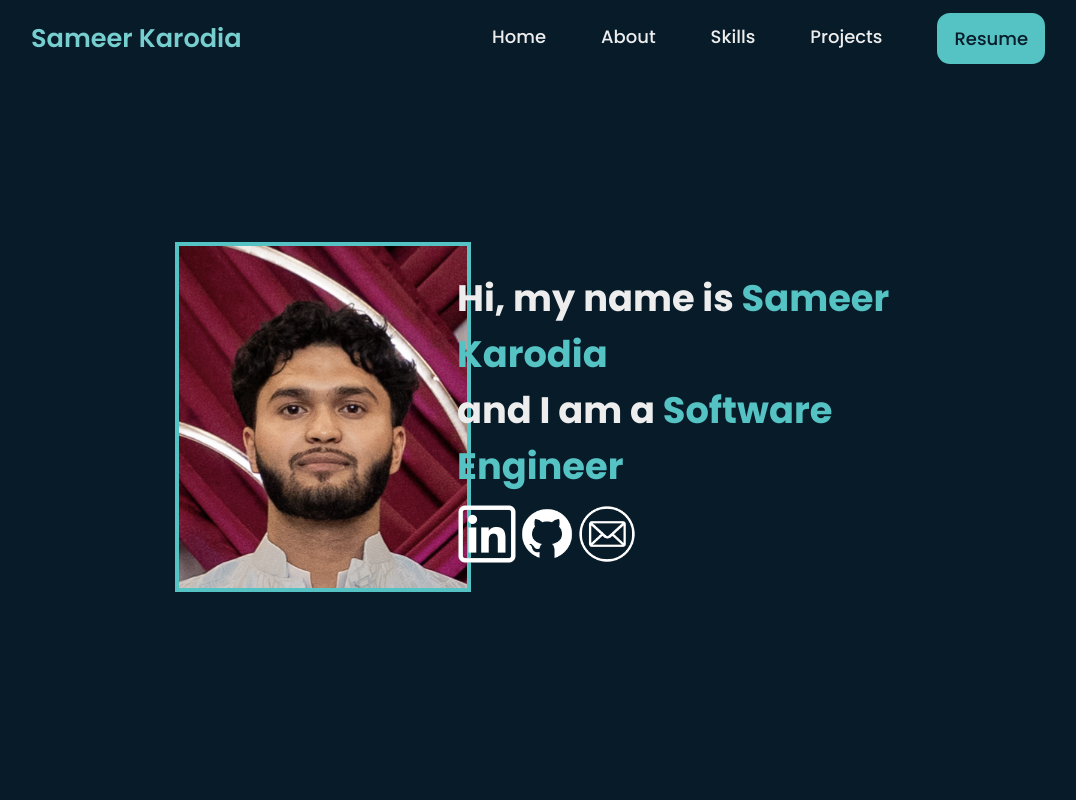
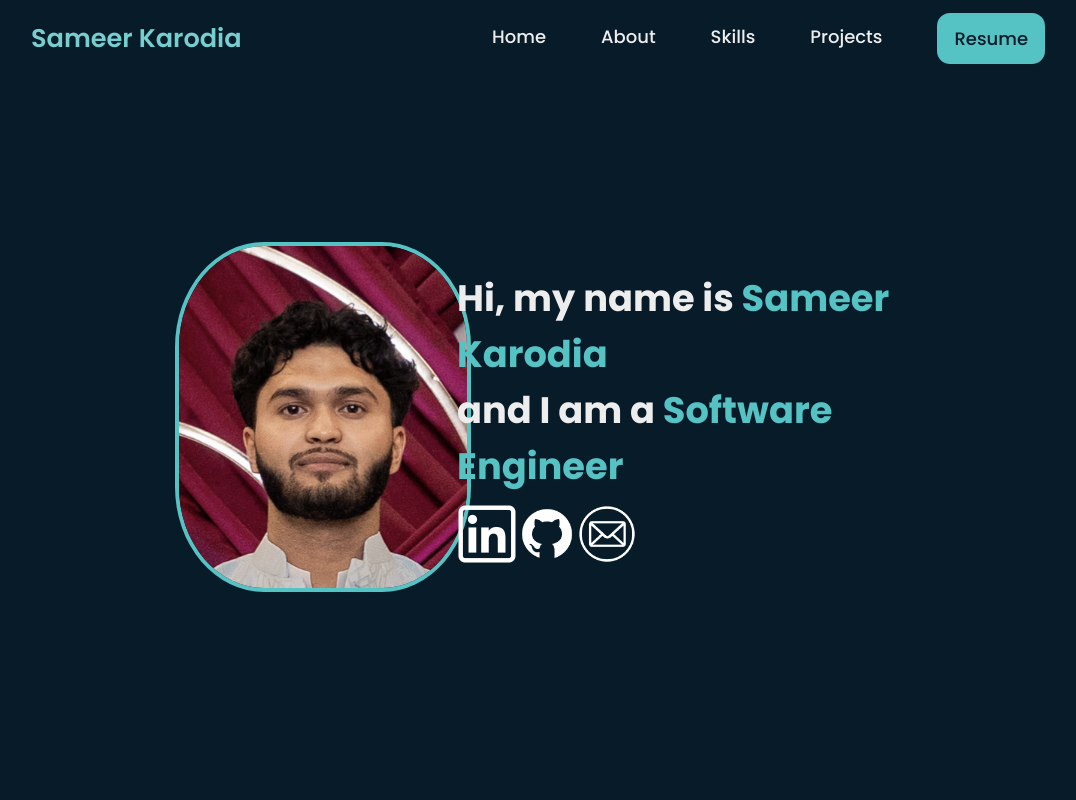
Before and after one commit to SameerKarodia/SameerKarodia, a plain HTML site: page index.html in a window 1280 px wide. Shown: the top 800 px of the page, without its empty margins (97-1173 px from the left). Drawn offline with Linux system fonts and the light colour scheme.

Commit message:
Update style.css

```diff
--- a/style.css
+++ b/style.css
@@ -172,7 +172,7 @@ color:#00abf0;
 .profilepic img{
 	border:4px solid;
 	border-color: #55c2c3;
-	border-radius:;40%
+	border-radius:40%;
 	width:auto;
 	height:230px;
 }
@@ -212,6 +212,8 @@ color:#00abf0;
 	.profilepic img{
 		height:350px;
 		margin-right:-90px;
+		border-radius:30%;
+
 
 	}
 	.home-content{
@@ -242,6 +244,8 @@ color:#00abf0;
 	.profilepic img{
 		height:350px;
 		margin-right:-100px;
+		border-radius:30%;
+
 	}
 
 	.home-content{
@@ -269,6 +273,8 @@ color:#00abf0;
 
 	.profilepic img{
 		height:350px;
+		border-radius:30%;
+
 		margin-right:-200px;
 	}
 
```
